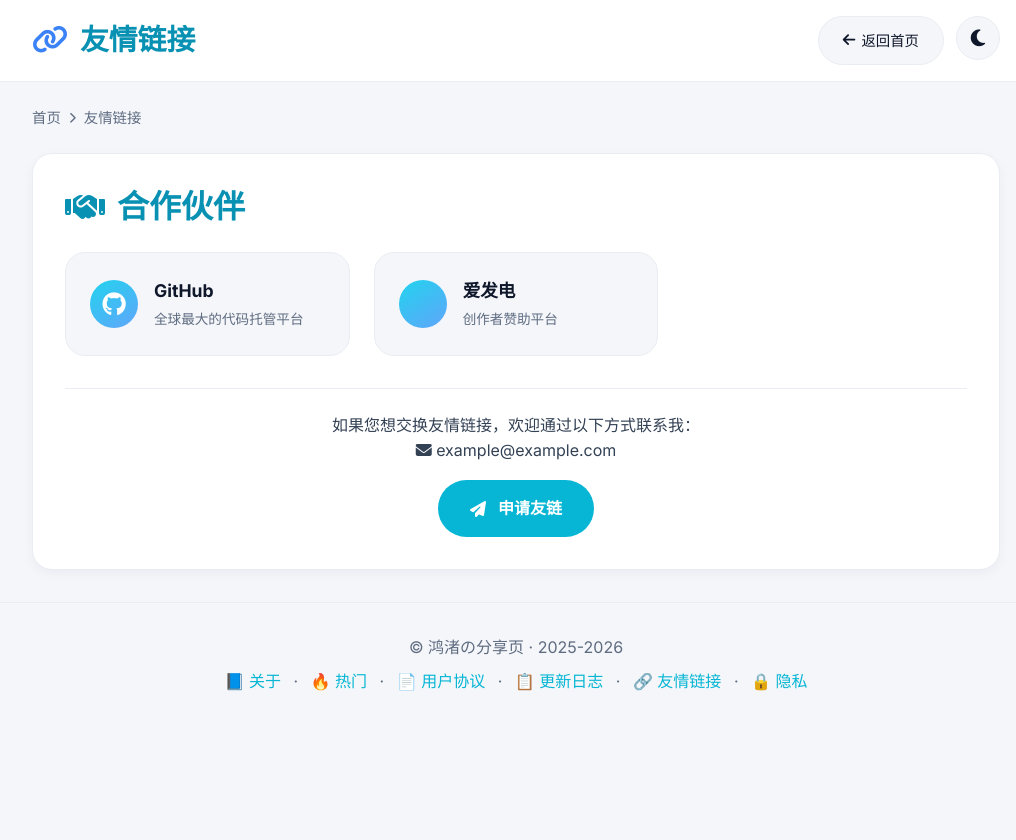
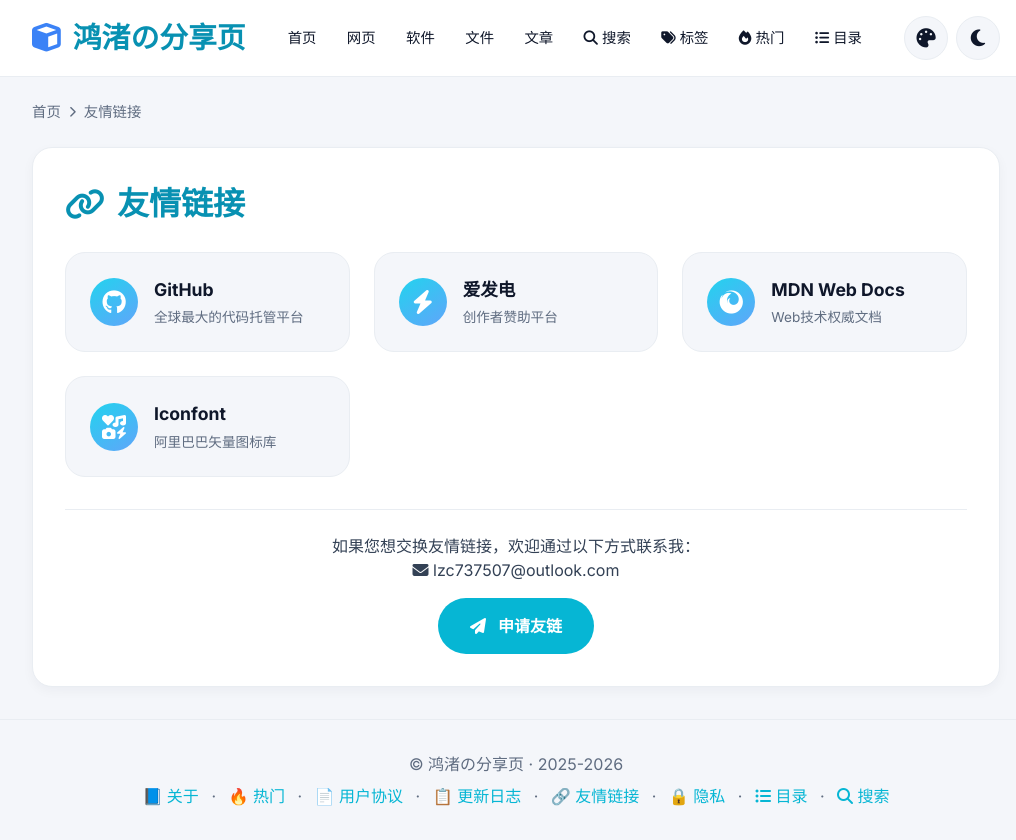
Before and after one commit to WatchFleeting/starsea-shares, a website: page links.html in a window 1280 px wide. Shown: the whole page, without its empty margins (124-1140 px from the left). Before the commit the page ends 800 px from the top, so only its background shows below. Drawn offline with Linux system fonts and the light colour scheme.

Commit message:
更新 links.html

```diff
--- a/links.html
+++ b/links.html
@@ -2,128 +2,15 @@
 <html lang="zh-CN">
 <head>
     <meta charset="UTF-8">
-    <meta name="viewport" content="width=device-width, initial-scale=1.0, maximum-scale=5.0">
+    <meta name="viewport" content="width=device-width, initial-scale=1.0">
     <title>友情链接 · 鸿渚の分享页</title>
     <meta name="description" content="合作伙伴与推荐链接">
     <link rel="preconnect" href="https://fonts.googleapis.com">
     <link rel="preconnect" href="https://fonts.gstatic.com" crossorigin>
     <link href="https://fonts.googleapis.com/css2?family=Inter:ital,opsz,wght@0,14..32,100..900;1,14..32,100..900&display=swap" rel="stylesheet">
     <link rel="stylesheet" href="https://cdnjs.cloudflare.com/ajax/libs/font-awesome/6.4.0/css/all.min.css">
+    <link rel="stylesheet" href="css/style.css">
     <style>
-        /* ===== 全局变量 ===== */
-        :root {
-            --cyan-400: #22d3ee;
-            --cyan-500: #06b6d4;
-            --cyan-600: #0891b2;
-            --blue-400: #60a5fa;
-            --blue-500: #3b82f6;
-            --blue-600: #2563eb;
-            --bg-page: #f4f6fa;
-            --bg-card: #ffffff;
-            --text-title: #0f172a;
-            --text-desc: #334155;
-            --text-muted: #5f6c80;
-            --border-light: #e9edf2;
-            --shadow-sm: 0 1px 3px rgba(0,0,0,0.02);
-            --shadow-md: 0 4px 12px rgba(0,20,40,0.04);
-            --shadow-hover: 0 12px 24px -8px rgba(6,182,212,0.15);
-            --radius-card: 20px;
-            --transition: all 0.2s ease;
-            --space-xs: 0.5rem;
-            --space-sm: 0.75rem;
-            --space-md: 1rem;
-            --space-lg: 1.5rem;
-            --space-xl: 2rem;
-            --touch-target-size: 44px;
-        }
-        body.dark-mode {
-            --bg-page: #0b1423;
-            --bg-card: #1a2639;
-            --text-title: #e2eafc;
-            --text-desc: #b9d1ec;
-            --text-muted: #7f9bc0;
-            --border-light: #2d3f5e;
-            --shadow-hover: 0 12px 24px -8px #06b6d440;
-        }
-        * { margin:0; padding:0; box-sizing:border-box; }
-        body {
-            font-family: 'Inter', sans-serif;
-            background: var(--bg-page);
-            color: var(--text-title);
-            line-height: 1.6;
-            transition: background 0.3s;
-        }
-        .container {
-            max-width: 1000px;
-            margin: 0 auto;
-            padding: 0 var(--space-md);
-        }
-
-        header {
-            background: var(--bg-card);
-            border-bottom: 1px solid var(--border-light);
-            padding: var(--space-md) 0;
-            margin-bottom: var(--space-lg);
-        }
-        .header-inner {
-            display: flex;
-            justify-content: space-between;
-            align-items: center;
-        }
-        .site-title {
-            font-size: 1.8rem;
-            font-weight: 700;
-            color: var(--cyan-600);
-            display: flex;
-            align-items: center;
-            gap: var(--space-sm);
-        }
-        .site-title i { color: var(--blue-500); }
-        .back-home {
-            background: var(--bg-page);
-            border: 1px solid var(--border-light);
-            color: var(--text-title);
-            padding: var(--space-sm) var(--space-lg);
-            border-radius: 40px;
-            display: inline-flex;
-            align-items: center;
-            gap: 6px;
-            text-decoration: none;
-            font-weight: 500;
-            font-size: 0.9rem;
-            transition: var(--transition);
-            min-height: var(--touch-target-size);
-        }
-        .back-home:hover { border-color: var(--cyan-400); color: var(--cyan-600); }
-        .theme-toggle {
-            background: var(--bg-page);
-            border: 1px solid var(--border-light);
-            color: var(--text-title);
-            width: var(--touch-target-size);
-            height: var(--touch-target-size);
-            border-radius: 50%;
-            display: flex;
-            align-items: center;
-            justify-content: center;
-            cursor: pointer;
-            transition: var(--transition);
-            font-size: 1.2rem;
-        }
-        .theme-toggle:hover { border-color: var(--cyan-400); transform: rotate(15deg); }
-
-        /* 面包屑 */
-        .breadcrumb {
-            display: flex;
-            align-items: center;
-            gap: var(--space-xs);
-            margin-bottom: var(--space-lg);
-            font-size: 0.9rem;
-            color: var(--text-muted);
-        }
-        .breadcrumb a { color: var(--text-muted); text-decoration: none; }
-        .breadcrumb a:hover { color: var(--cyan-600); }
-
-        /* 友情链接卡片 */
         .links-card {
             background: var(--bg-card);
             border-radius: var(--radius-card);
@@ -132,18 +19,15 @@
             box-shadow: var(--shadow-md);
             margin-bottom: var(--space-xl);
         }
-
         .links-title {
             font-size: 2rem;
             font-weight: 700;
-            color: var(--cyan-600);
+            color: var(--primary-600);
             margin-bottom: var(--space-lg);
-            line-height: 1.3;
             display: flex;
             align-items: center;
             gap: var(--space-sm);
         }
-
         .links-grid {
             display: grid;
             grid-template-columns: repeat(auto-fill, minmax(280px, 1fr));
@@ -162,7 +46,7 @@
             gap: var(--space-md);
         }
         .link-item:hover {
-            border-color: var(--cyan-400);
+            border-color: var(--primary-400);
             box-shadow: var(--shadow-hover);
             transform: translateY(-2px);
         }
@@ -170,7 +54,7 @@
             width: 48px;
             height: 48px;
             border-radius: 50%;
-            background: linear-gradient(145deg, var(--cyan-400), var(--blue-400));
+            background: linear-gradient(145deg, var(--primary-400), var(--secondary-400));
             display: flex;
             align-items: center;
             justify-content: center;
@@ -189,7 +73,6 @@
             color: var(--text-muted);
             font-size: 0.85rem;
         }
-
         .apply-section {
             margin-top: var(--space-xl);
             padding-top: var(--space-lg);
@@ -204,7 +87,7 @@
             display: inline-flex;
             align-items: center;
             gap: var(--space-sm);
-            background: var(--cyan-500);
+            background: var(--primary-500);
             color: white;
             padding: var(--space-md) var(--space-xl);
             border-radius: 40px;
@@ -213,26 +96,12 @@
             transition: var(--transition);
         }
         .apply-btn:hover {
-            background: var(--cyan-600);
+            background: var(--primary-600);
             transform: translateY(-2px);
-        }
-
-        footer {
-            text-align: center;
-            padding: var(--space-xl) 0;
-            color: var(--text-muted);
-            border-top: 1px solid var(--border-light);
-            margin-top: var(--space-xl);
-        }
-        footer a {
-            color: var(--cyan-500);
-            text-decoration: none;
-            margin: 0 var(--space-xs);
         }
     </style>
 </head>
 <body>
-    <!-- 防复制脚本 -->
     <script>
         (function() {
             document.addEventListener('contextmenu', e => e.preventDefault());
@@ -244,64 +113,57 @@
         })();
     </script>
 
-    <header>
-        <div class="container">
-            <div class="header-inner">
-                <div class="site-title"><i class="fas fa-link"></i> 友情链接</div>
-                <div style="display: flex; gap: var(--space-sm);">
-                    <a href="index.html" class="back-home"><i class="fas fa-arrow-left"></i> 返回首页</a>
-                    <button class="theme-toggle" id="themeToggle"><i class="fas fa-moon"></i></button>
-                </div>
-            </div>
-        </div>
-    </header>
-
     <main class="container">
-        <!-- 面包屑 -->
-        <div class="breadcrumb">
-            <a href="index.html">首页</a> <i class="fas fa-chevron-right" style="font-size:0.7rem;"></i>
-            <span>友情链接</span>
-        </div>
+        <div class="breadcrumb" id="breadcrumb"></div>
 
         <div class="links-card">
-            <h1 class="links-title"><i class="fas fa-handshake"></i> 合作伙伴</h1>
+            <h1 class="links-title"><i class="fas fa-link"></i> 友情链接</h1>
             <div class="links-grid">
-                <!-- 示例链接 1 -->
-                <a href="https://github.com/" target="_blank" class="link-item">
+                <a href="https://github.com" target="_blank" class="link-item">
                     <div class="link-icon"><i class="fab fa-github"></i></div>
                     <div class="link-info">
                         <h3>GitHub</h3>
                         <p>全球最大的代码托管平台</p>
                     </div>
                 </a>
-                <!-- 示例链接 2 -->
-                <a href="https://afdian.com/" target="_blank" class="link-item">
-                    <div class="link-icon"><i class="fab fa-afdian"></i></div>
+                <a href="https://afdian.com" target="_blank" class="link-item">
+                    <div class="link-icon"><i class="fas fa-bolt"></i></div>
                     <div class="link-info">
                         <h3>爱发电</h3>
                         <p>创作者赞助平台</p>
+                    </div>
+                </a>
+                <a href="https://developer.mozilla.org" target="_blank" class="link-item">
+                    <div class="link-icon"><i class="fab fa-firefox"></i></div>
+                    <div class="link-info">
+                        <h3>MDN Web Docs</h3>
+                        <p>Web技术权威文档</p>
+                    </div>
+                </a>
+                <a href="https://www.iconfont.cn" target="_blank" class="link-item">
+                    <div class="link-icon"><i class="fas fa-icons"></i></div>
+                    <div class="link-info">
+                        <h3>Iconfont</h3>
+                        <p>阿里巴巴矢量图标库</p>
                     </div>
                 </a>
             </div>
 
             <div class="apply-section">
                 <p>如果您想交换友情链接，欢迎通过以下方式联系我：<br>
-                <i class="fas fa-envelope"></i> example@example.com</p>
+                <i class="fas fa-envelope"></i> lzc737507@outlook.com</p>
                 <a href="mailto:lzc737507@outlook.com" class="apply-btn"><i class="fas fa-paper-plane"></i> 申请友链</a>
             </div>
         </div>
     </main>
 
-    <footer>
-        <div class="container">
-            <p>© 鸿渚の分享页 · 2025-2026</p>
-            <p style="margin-top: 0.5rem;">
-                <a href="about.html">📘 关于</a> · <a href="hot.html">🔥 热门</a> · <a href="terms.html">📄 用户协议</a>
-                · <a href="changelog.html">📋 更新日志</a> · <a href="links.html">🔗 友情链接</a> · <a href="privacy.html">🔒 隐私</a>
-            </p>
-        </div>
-    </footer>
-
     <script src="js/common.js"></script>
+    <script>
+        (async function() {
+            await loadHeader();
+            await loadFooter();
+            renderBreadcrumb('links');
+        })();
+    </script>
 </body>
 </html>
```
